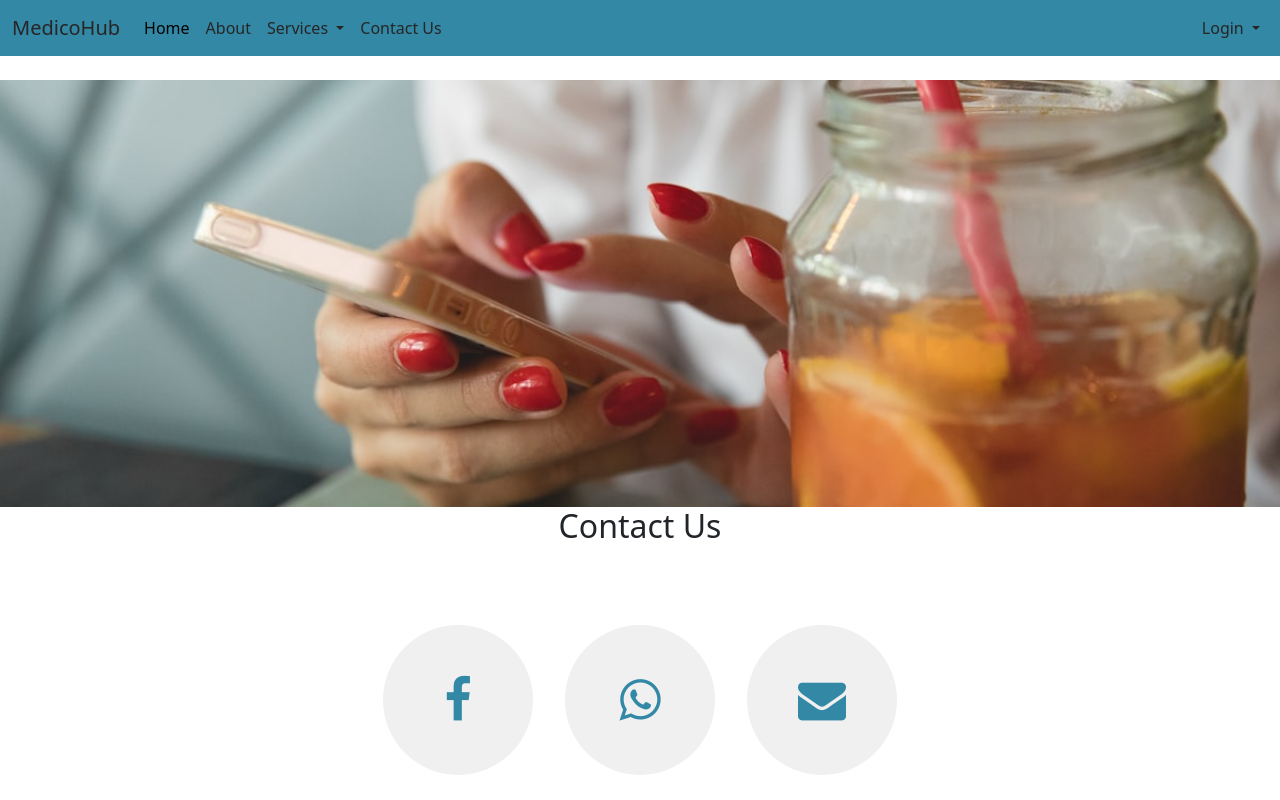
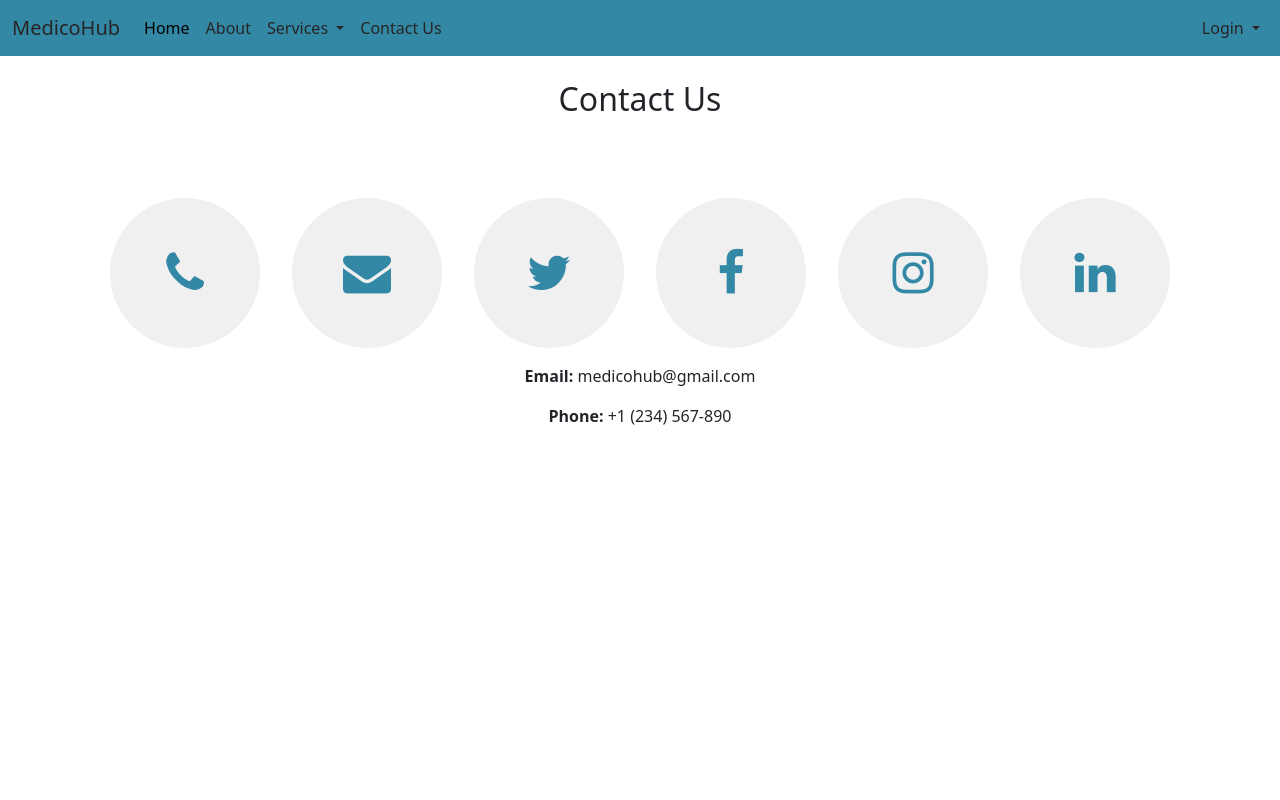
Before and after one commit to aaribayy/MedicoHub, a Django app: page /contact/ in a window 1280 px wide. Run offline with Django 5.2, Linux system fonts and the light colour scheme; parts of the project's set-up code (start-up, migrations or seed data) failed here and were passed over; some libraries are stand-ins or nearby versions.

Commit message:
added styling for contact

```diff
--- a/Templates/contact.html
+++ b/Templates/contact.html
@@ -3,22 +3,32 @@
 {% block body %}
 <header class="py-4 text-center">
     <link rel="stylesheet" href="https://cdnjs.cloudflare.com/ajax/libs/font-awesome/4.7.0/css/font-awesome.min.css">
-    <div class="container-fluid px-0">
-        <img src="/static/photo.jfif" class="d-block w-100 mx-0" alt="...">
-    </div>
     <h2>Contact Us</h2>
 </header>
 <section>
-    <div class="container mt-5 d-flex justify-content-center">
+    <div class="container mt-5 d-flex justify-content-center flex-wrap">
+        <div class="rounded-icon mx-3">
+            <a href="tel:+1234567890"><i class="fa fa-phone" style="font-size:48px;color:#3288A5"></i></a>
+        </div>
+        <div class="rounded-icon mx-3">
+            <a href="mailto:medicohub@gmail.com"><i class="fa fa-envelope" style="font-size:48px;color:#3288A5"></i></a>
+        </div>
+        <div class="rounded-icon mx-3">
+            <a href="https://twitter.com/"><i class="fa fa-twitter" style="font-size:48px;color:#3288A5"></i></a>
+        </div>
         <div class="rounded-icon mx-3">
             <a href="https://www.facebook.com/"><i class="fa fa-facebook" style="font-size:48px;color:#3288A5"></i></a>
         </div>
         <div class="rounded-icon mx-3">
-            <a href="tel:"><i class="fa fa-whatsapp" style="font-size:48px;color:#3288A5"></i></a>
+            <a href="https://www.instagram.com/"><i class="fa fa-instagram" style="font-size:48px;color:#3288A5"></i></a>
         </div>
         <div class="rounded-icon mx-3">
-            <a href="mailto:medicohub@gmail.com"><i class="fa fa-envelope" style="font-size:48px;color:#3288A5"></i></a>
+            <a href="https://www.linkedin.com/"><i class="fa fa-linkedin" style="font-size:48px;color:#3288A5"></i></a>
         </div>
+    </div>
+    <div class="container mt-3 text-center">
+        <p><strong>Email:</strong> medicohub@gmail.com</p>
+        <p><strong>Phone:</strong> +1 (234) 567-890</p>
     </div>
 </section>
 <style>
@@ -30,7 +40,11 @@
         display: flex;
         justify-content: center;
         align-items: center;
-        cursor: hand;
+        cursor: pointer;
+        transition: transform 0.3s ease-in-out; /* Added transition effect */
+    }
+    .rounded-icon:hover {
+        transform: scale(1.05); /* Slightly increase scale on hover */
     }
 </style>
 <script src="https://ajax.googleapis.com/ajax/libs/jquery/3.5.1/jquery.min.js"></script>
```
